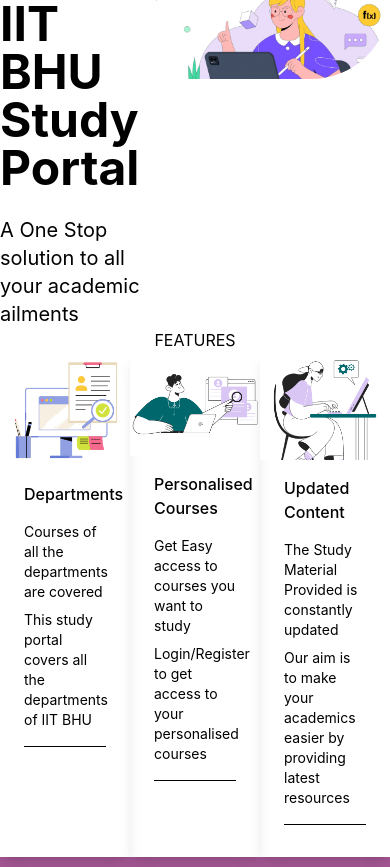
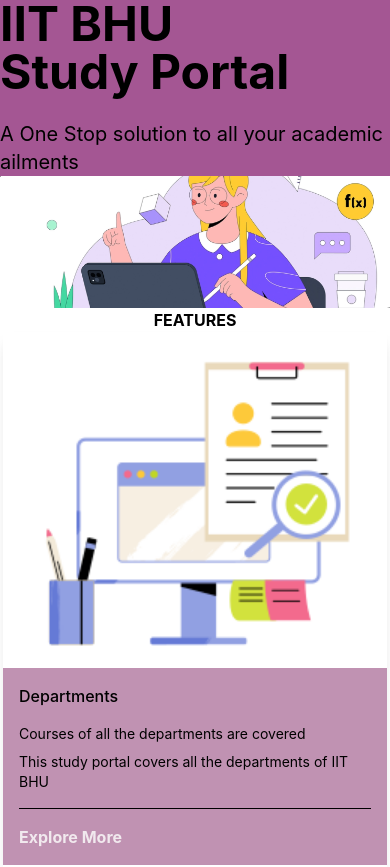
Before and after one commit to COPS-IITBHU/Study-Portal, a Next.js app: page / in a window 390 px wide. Shown: the top 867 px of the page. Built offline with nearby package versions, Linux system fonts and the light colour scheme; a web font is replaced by a local one.

Commit message:
Updated Classes with fontstyle and color theme

```diff
--- a/components/landing/cards.tsx
+++ b/components/landing/cards.tsx
@@ -1,9 +1,10 @@
 import Image from "next/image";
-export default function Cards({props}) {
+import Link from "next/link";
+export default function Cards({ props }) {
 
   return (
 
-    <div className="max-w-sm overflow-hidden shadow-lg mx-auto bg-landing">
+    <div className="max-w-sm overflow-hidden shadow-lg mx-auto my-auto bg-mauve">
 
 
 
@@ -16,7 +17,7 @@
         priority
       />
 
-    <div className="mx-6 my-4 border-b border-gray-light ">
+      <div className="mx-4 my-4 border-b border-gray-light ">
         <div className="font-medium text-base text-gray-darker mb-4">{props.cardname}</div>
         <p className="font-normal text-gray-dark text-sm mb-2">
           {props.description}
@@ -25,11 +26,8 @@
           {props.endline}
         </p>
       </div>
-    <div className="mx-6 my-4 flex">
-      <div className="flex-grow">
-
-      </div>
-
+      <div className="mx-4 my-4 flex text-blush">
+        <Link href=""><b>Explore More</b></Link>
       </div>
     </div>
 
--- a/components/landing/landing.tsx
+++ b/components/landing/landing.tsx
@@ -13,9 +13,8 @@
   };
   return (
     <>
-      <nav />
       <section className="w-full bg-white">
-        <div className=" flex justify-between rounded-l-lg bg-landing">
+        <div className=" max-sm:flex-col mx-auto my-auto flex justify-between rounded-l-l  bg-berry">
           {/* Left Content */}
           <div className="mx-auto">
             <h1
@@ -40,9 +39,9 @@
           </div>
 
           {/* Right Image */}
-          <div className="sm:invisible md:visible lg:visible">
+          <div >
             <Image
-              className="rounded-br-full"
+              className="rounded-br-full max-sm:rounded-none"
               src={hero_content?.hero_image?.path}
               alt={hero_content?.hero_image?.alt}
               width={700}
--- a/pages/index.tsx
+++ b/pages/index.tsx
@@ -26,16 +26,15 @@
 		<Landing_Top/>
 		<div className="flex justify-center">
 		<h3>
-			FEATURES
+			<b>FEATURES</b>
 		</h3>
 		</div>
-		<div className="flex justify-between">
+		<div className="max-sm:flex-col md:flex md:justify-between">
 		<Cards props={Card_Data[0]} />
 		<Cards props={Card_Data[1]}/>
 		<Cards props={Card_Data[2]}/>
 		</div>
-		<div>
-		</div>
+
 		</>
 	)
 
```
Lines whose indentation alone changed are shown as unchanged.
